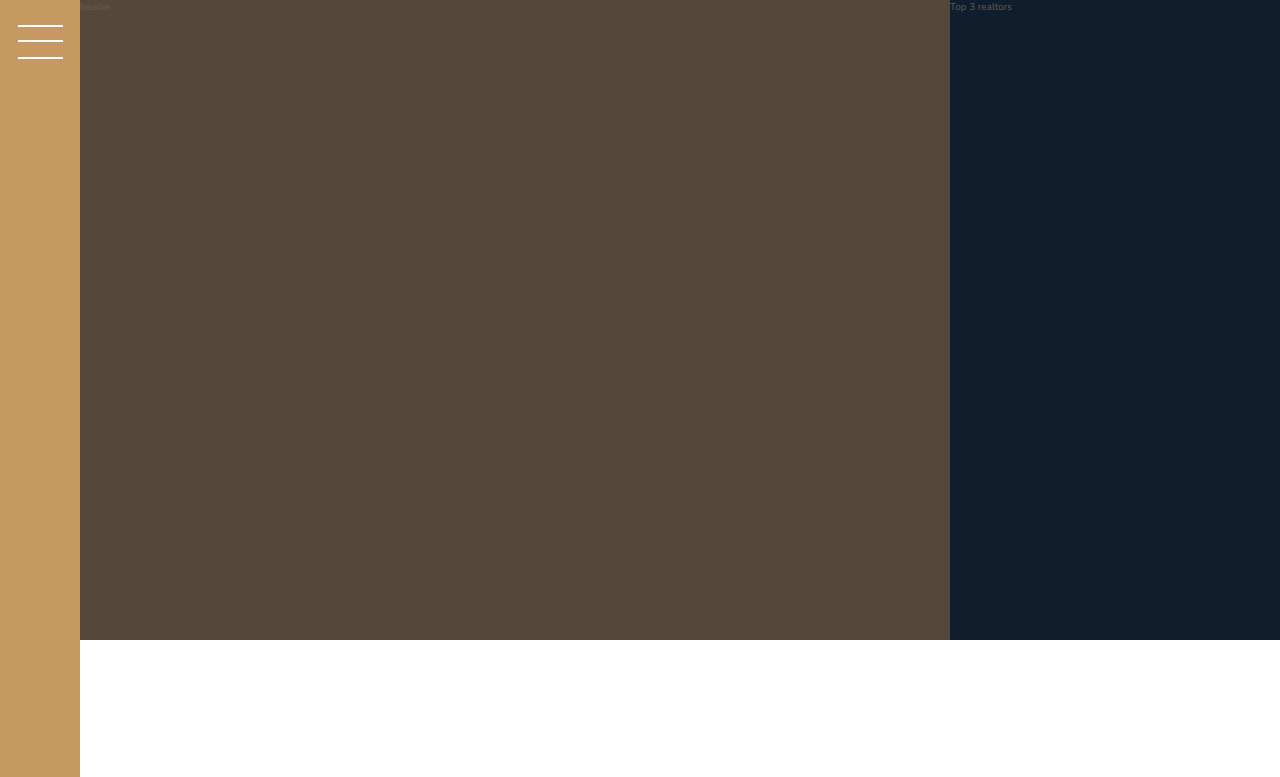
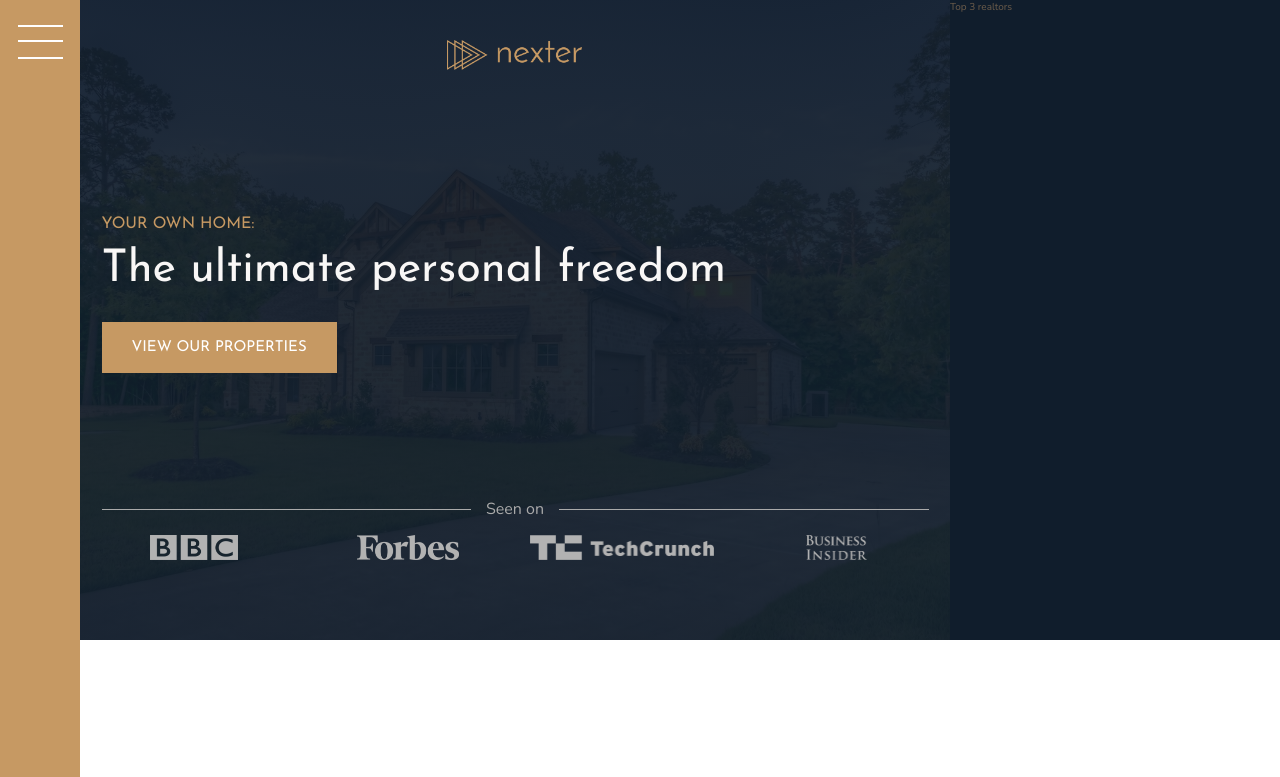
Before and after one commit to MCFrank16/nexter-learn-pure-css-grid, a website: page index.html in a window 1280 px wide. Shown: the top 777 px of the page. Drawn offline with nearby package versions, Linux system fonts and the light colour scheme.

Commit message:
add the header css

```diff
--- a/index.html
+++ b/index.html
@@ -19,7 +19,17 @@
     </div>
 
     <header class="header">
-        header
+        <img src="img/logo.png" alt="Nexter Logo" class="header__logo">
+        <h3 class="heading-3">Your own home:</h3>
+        <h1 class="heading-1">The ultimate personal freedom</h1>
+        <button class="btn header__btn">View our properties</button>
+        <div class="header__seenon-text">Seen on</div>
+        <div class="header__seenon-logos">
+            <img src="img/logo-bbc.png" alt="BBC">
+            <img src="img/logo-forbes.png" alt="Forbes">
+            <img src="img/logo-techcrunch.png" alt="Tech Crunch">
+            <img src="img/logo-bi.png" alt="Business Insider">
+        </div>
     </header>
 
     <div class="realtors">
--- a/sass/_header.scss
+++ b/sass/_header.scss
@@ -1,4 +1,59 @@
 .header {
     background-color: $color-grey-dark-1;
     grid-column: full-start / col-end 6;
+    background-image: linear-gradient(rgba($color-secondary, .93), rgba($color-secondary, .93)),
+        url("../img/hero.jpeg");
+    background-size: cover;
+    background-position: center;
+    padding: 8rem;
+    padding-top: 4rem;
+
+    display: grid;
+    grid-template-rows: 1fr min-content 6rem 1fr;
+    grid-template-columns: max-content;
+    grid-row-gap: 1.5rem;
+    justify-content: center;
+
+
+    &__logo {
+        height: 3rem;
+        justify-self: center;
+    }
+
+    &__btn {
+        align-self: start;
+        justify-self: start;
+    }
+
+    &__seenon-text {
+        display: grid;
+        grid-template-columns: 1fr max-content 1fr;
+        grid-column-gap: 1.5rem;
+        align-items: center;
+
+        font-size: 1.6rem;
+        color: $color-grey-light-2;
+
+        &::before,
+        &::after {
+            content: "";
+            height: 1px;
+            display: block;
+            background-color: currentColor
+        }
+    }
+
+    &__seenon-logos {
+        display: grid;
+        grid-template-columns: repeat(4, 1fr);
+        grid-gap: 3rem;
+        justify-items: center;
+
+        img {
+            height: 2.5rem;
+            filter: brightness(70%);
+        }
+    }
+
+
 }
--- a/sass/_typography.scss
+++ b/sass/_typography.scss
@@ -5,6 +5,9 @@
 
 .heading-1 {
     @extend %heading;
+    font-size: 4.5rem;
+    color: $color-grey-light-1;
+    line-height: 1;
 }
 
 .heading-2 {
```
Also changed, not shown: css/style.css.
